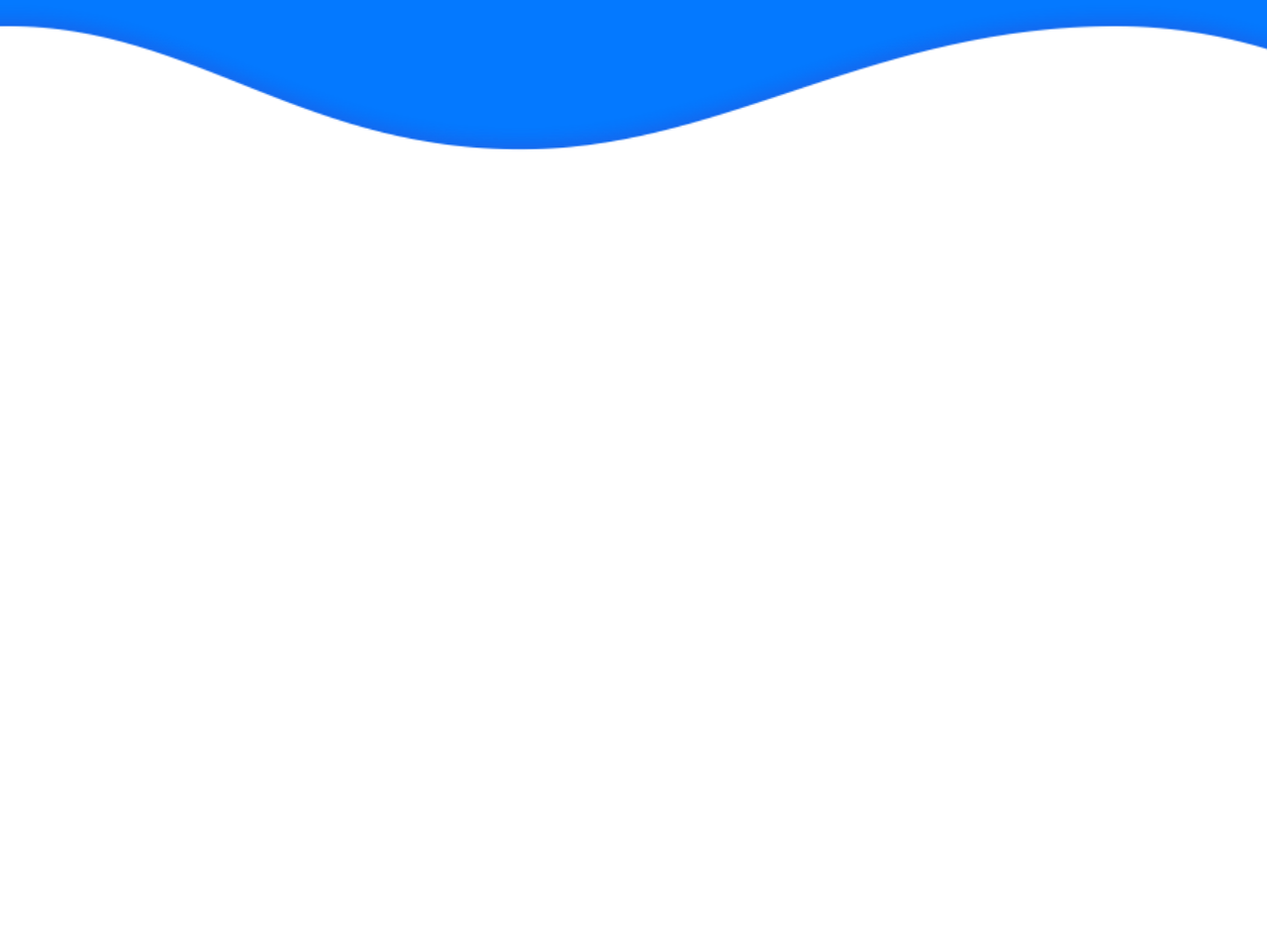
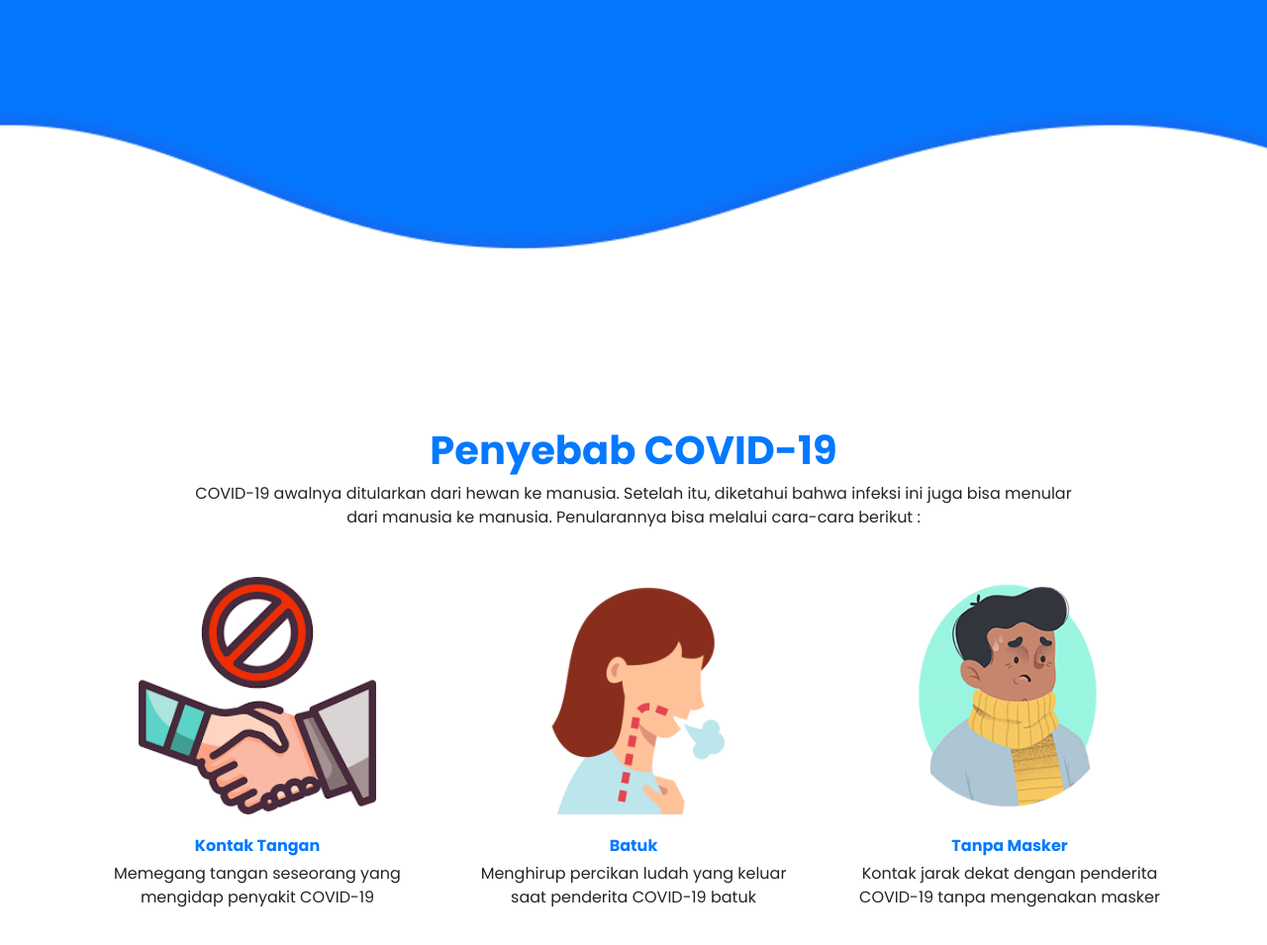
Before and after one commit to jjulianto/web-covid, a website built with webpack: page src/index.html in a window 1280 px wide. Shown: the part 515-1470 px from the top of the page at 99% size. Before the commit the page ends 800 px from the top, so only its background shows below. Built offline with nearby package versions, Linux system fonts and the light colour scheme.

Commit message:
Add second page

```diff
--- a/src/index.html
+++ b/src/index.html
@@ -37,7 +37,7 @@
     </nav>
 
     <section class="page page-1" id="home">
-        <div class="herobwa">
+        <div class="herobwa pt-4">
             <div class="container">
                 <div class="row">
                     <div class="col align-self-center">
@@ -48,7 +48,7 @@
                             Virus Corona atau severe acute respiratory syndrome coronavirus 2 (SARS-CoV-2) adalah virus yang menyerang sistem pernapasan. Penyakit karena infeksi virus ini disebut COVID-19. Virus Corona bisa menyebabkan gangguan ringan pada sistem pernapasan, infeksi
                             paru-paru yang berat, hingga kematian.
                         </p>
-                        <a href="#"><button class="btn btn-started">Get Started</button></a>
+                        <a href="#penyebab"><button class="btn btn-started">Get Started</button></a>
                     </div>
                     <div class="col d-none d-sm-block">
                         <img width="550" src="images/face-mask.png" alt="Corona">
@@ -57,6 +57,44 @@
             </div>
         </div>
     </section>
+
+    <section class="page page-2" id="penyebab">
+        <div class="herobwa-1">
+            <div class="container">
+                <h1 class="text-center">Penyebab COVID-19</h1>
+                <p class="text-center mb-5">COVID-19 awalnya ditularkan dari hewan ke manusia. Setelah itu, diketahui bahwa infeksi ini juga bisa menular <br/> dari manusia ke manusia. Penularannya bisa melalui cara-cara berikut :</p>
+                <div class="row">
+                    <div class="col-lg-4 col-12">
+                        <div class="card card-1" data-aos="fade-up" data-aos-duration="500">
+                            <img src="images/jabat-tangan.png" class="card-img" alt="Jabat Tangan">
+                            <div class="card-body card-body-1 text-center">
+                                <p class="card-title mb-1">Kontak Tangan</p>
+                                <p class="card-text">Memegang tangan seseorang yang mengidap penyakit COVID-19</p>
+                            </div>
+                        </div>
+                    </div>
+                    <div class="col-lg-4 col-12">
+                        <div class="card card-1" data-aos="fade-up" data-aos-duration="500">
+                            <img src="images/batuk.png" class="card-img" alt="Batuk">
+                            <div class="card-body card-body-1 text-center">
+                                <p class="card-title mb-1">Batuk</p>
+                                <p class="card-text">Menghirup percikan ludah yang keluar saat penderita COVID-19 batuk</p>
+                            </div>
+                        </div>
+                    </div>
+                    <div class="col-lg-4 col-12">
+                        <div class="card card-1" data-aos="fade-up" data-aos-duration="500">
+                            <img src="images/tanpa-masker.png" class="card-img" alt="Tanpa Masker">
+                            <div class="card-body card-body-1 text-center">
+                                <p class="card-title mb-1">Tanpa Masker</p>
+                                <p class="card-text">Kontak jarak dekat dengan penderita COVID-19 tanpa mengenakan masker</p>
+                            </div>
+                        </div>
+                    </div>
+                </div>
+            </div>
+        </div>
+    </section>
 </body>
 
 </html>
--- a/src/styles/style.css
+++ b/src/styles/style.css
@@ -13,7 +13,7 @@ html {
 
 section {
     width: 100%;
-    min-height: 700px;
+    min-height: 100vh;
 }
 
 
@@ -46,10 +46,10 @@ section {
 .navbar {
     background-color: rgb(4, 121, 255);
     padding: 5px;
-    position: sticky;
+    position: sticky !important;
     top: 0;
     overflow: auto;
-    z-index: 99;
+    z-index: 1;
 }
 
 .navbar .navbar-brand {
@@ -113,12 +113,6 @@ section {
     background-repeat: no-repeat;
 }
 
-.herobwa,
-.herobwa1,
-.herobwa2 {
-    padding-top: 10px;
-}
-
 .herobwa h1 {
     font-family: 'Poppins', sans-serif;
     font-weight: 700;
@@ -149,3 +143,29 @@ section {
     border: 0;
     cursor: pointer;
 }
+
+.herobwa-1 {
+    padding-top: 80px;
+}
+
+.herobwa-1 h1,
+.card-title {
+    font-family: 'Poppins', sans-serif;
+    font-weight: 700 !important;
+    color: rgb(4, 121, 255);
+}
+
+.herobwa-1 p {
+    font-family: 'Poppins', sans-serif;
+    font-weight: 400;
+}
+
+.card-1 {
+    border: 0 !important;
+}
+
+.card-img {
+    width: 15rem !important;
+    width: 60%;
+    margin: auto;
+}
```
Also changed, not shown: src/images/batuk.png (added), src/images/jabat-tangan.png (added), src/images/tanpa-masker.png (added).
